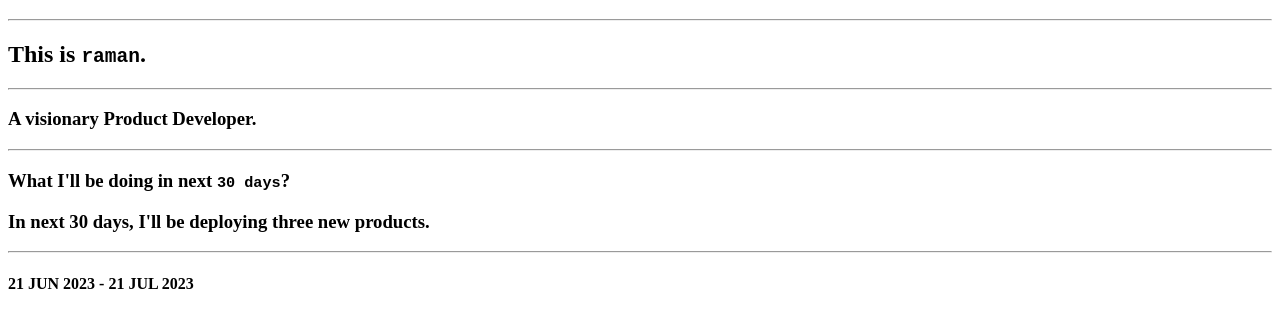
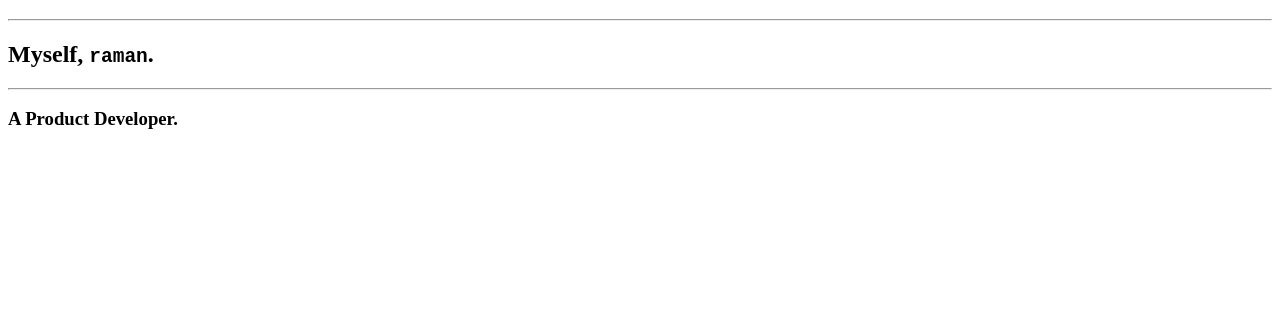
Before and after one commit to iamstorm-sys/profile, a plain HTML site: page index.html in a window 1280 px wide. Shown: the part 61-388 px from the top of the page. Drawn offline with Linux system fonts and the light colour scheme.

Commit message:
Update index.html

```diff
--- a/index.html
+++ b/index.html
@@ -12,14 +12,9 @@
         Hi there!
     </h1>
     <hr>
-    <h2>This is <code>raman</code>.</h2>
+    <h2>Myself, <code>raman</code>.</h2>
     <hr>
-    <h3>A visionary Product Developer.</h3>
-    <hr>
-    <h3>What I'll be doing in next <code>30 days</code>?</h3>
-    <h3>In next 30 days, I'll be deploying three new products.</h3>
-    <hr>
-    <h4>21 JUN 2023 - 21 JUL 2023</h4>
+    <h3>A Product Developer.</h3>
 
 </body>
 
```
